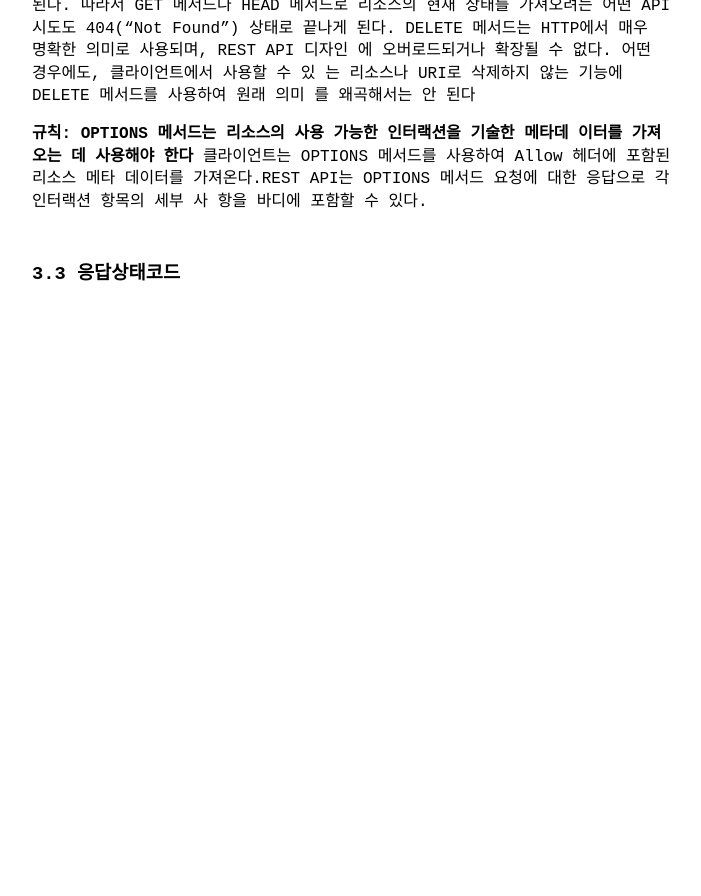
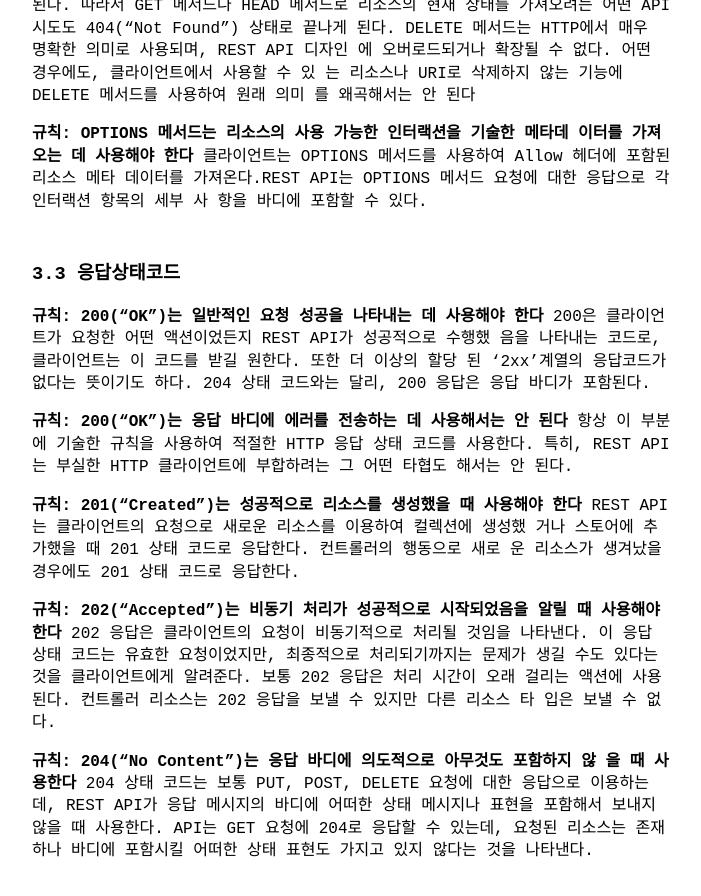
Before and after one commit to khjzzm/khjzzm.github.io, a Jekyll site: the page built from _posts/2023-02-22-Rest-API-Design-Pattern.md, in a window 1280 px wide and 900 px high, scrolled down 8391 px. Shown: the top 896 px of the window, without its empty margins (288-989 px from the left). Built offline with Jekyll 4.4.1, drawn with Linux system fonts in a browser that asks for light colours; before the commit the page ends 8761 px from its top, so only the background shows below that.

Commit message:
200 status code

```diff
--- a/_posts/2023-02-22-Rest-API-Design-Pattern.md
+++ b/_posts/2023-02-22-Rest-API-Design-Pattern.md
@@ -226,3 +226,24 @@ DELETE 메서드는 HTTP에서 매우 명확한 의미로 사용되며, REST API
 클라이언트는 OPTIONS 메서드를 사용하여 Allow 헤더에 포함된 리소스 메타 데이터를 가져온다.REST API는 OPTIONS 메서드 요청에 대한 응답으로 각 인터랙션 항목의 세부 사 항을 바디에 포함할 수 있다.
 
 ### 3.3 응답상태코드
+**규칙: 200(“OK”)는 일반적인 요청 성공을 나타내는 데 사용해야 한다**
+200은 클라이언트가 요청한 어떤 액션이었든지 REST API가 성공적으로 수행했 음을 나타내는 코드로,
+클라이언트는 이 코드를 받길 원한다. 또한 더 이상의 할당 된 '2xx'계열의 응답코드가 없다는 뜻이기도 하다.
+204 상태 코드와는 달리, 200 응답은 응답 바디가 포함된다.
+
+**규칙: 200(“OK”)는 응답 바디에 에러를 전송하는 데 사용해서는 안 된다**
+항상 이 부분에 기술한 규칙을 사용하여 적절한 HTTP 응답 상태 코드를 사용한다.
+특히, REST API는 부실한 HTTP 클라이언트에 부합하려는 그 어떤 타협도 해서는 안 된다.
+
+**규칙: 201(“Created”)는 성공적으로 리소스를 생성했을 때 사용해야 한다**
+REST API는 클라이언트의 요청으로 새로운 리소스를 이용하여 컬렉션에 생성했 거나 스토어에 추가했을 때 201 상태 코드로 응답한다.
+컨트롤러의 행동으로 새로 운 리소스가 생겨났을 경우에도 201 상태 코드로 응답한다.
+
+**규칙: 202(“Accepted”)는 비동기 처리가 성공적으로 시작되었음을 알릴 때 사용해야 한다**
+202 응답은 클라이언트의 요청이 비동기적으로 처리될 것임을 나타낸다. 이 응답 상태 코드는 유효한 요청이었지만,
+최종적으로 처리되기까지는 문제가 생길 수도 있다는 것을 클라이언트에게 알려준다. 보통 202 응답은 처리 시간이 오래 걸리는 액션에 사용된다.
+컨트롤러 리소스는 202 응답을 보낼 수 있지만 다른 리소스 타 입은 보낼 수 없다.
+
+**규칙: 204(“No Content”)는 응답 바디에 의도적으로 아무것도 포함하지 않 을 때 사용한다**
+204 상태 코드는 보통 PUT, POST, DELETE 요청에 대한 응답으로 이용하는데, REST API가 응답 메시지의 바디에 어떠한 상태 메시지나 표현을 포함해서 보내지 않을 때 사용한다.
+API는 GET 요청에 204로 응답할 수 있는데, 요청된 리소스는 존재하나 바디에 포함시킬 어떠한 상태 표현도 가지고 있지 않다는 것을 나타낸다.
```
